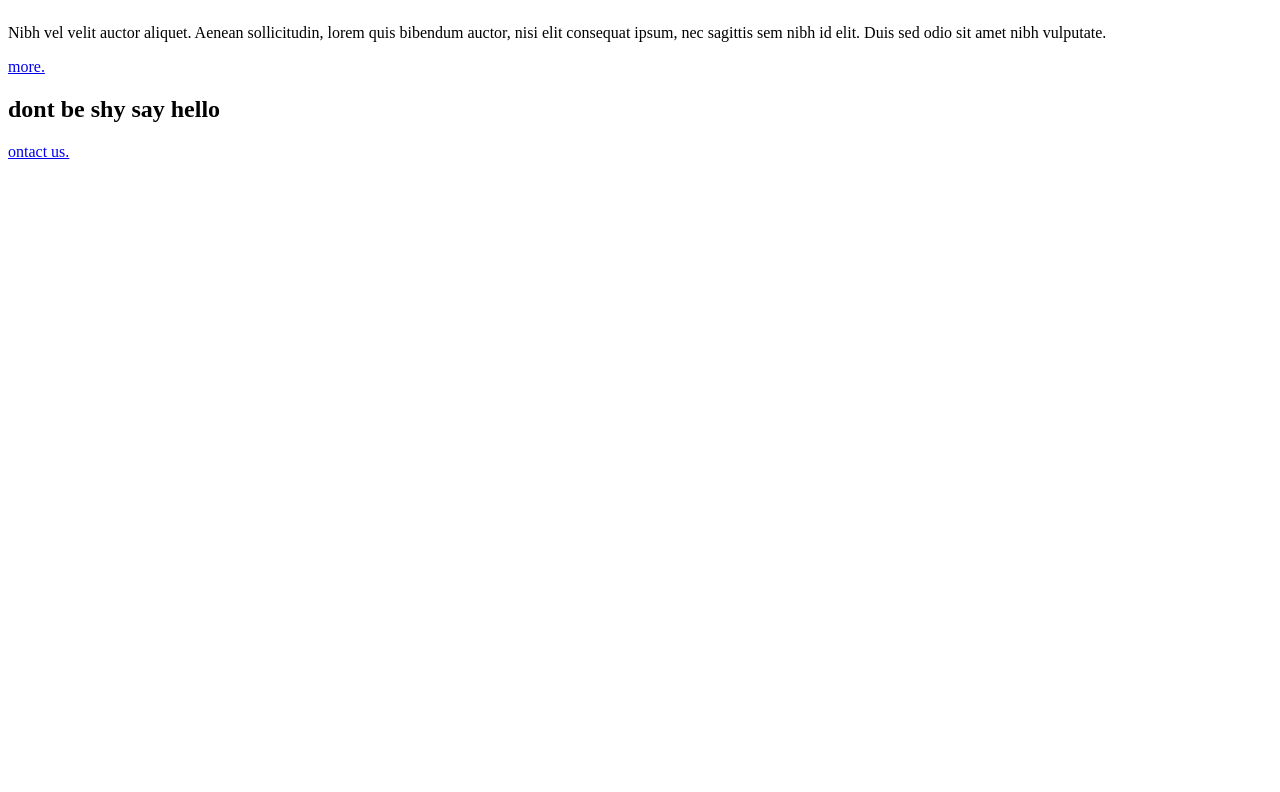
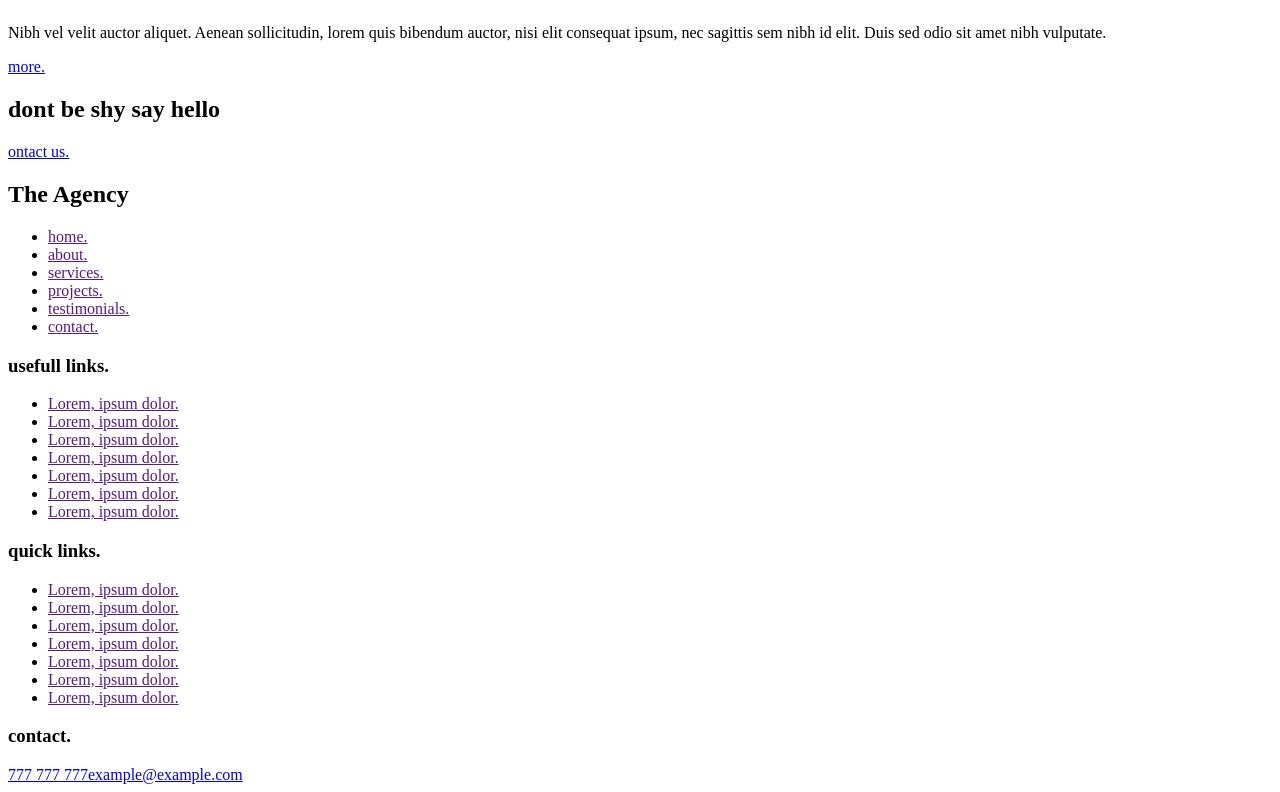
Before and after one commit to vblazek08/theagency, a Next.js app: page / in a window 1280 px wide. Shown: the part 4746-5538 px from the top of the page. Before the commit the page ends 4915 px from the top, so only its background shows below. Built offline with nearby package versions, Linux system fonts and the light colour scheme.

Commit message:
footer almost finished fixed collors

```diff
--- a/src/components/component.tsx
+++ b/src/components/component.tsx
@@ -28,7 +28,7 @@ const Component = ({
   topDividerClassName,
 }: ComponentProps) => {
   return (
-    <div className="flex flex-col items-center justify-center bg-white/0">
+    <div className="flex flex-col items-center justify-center bg-transparent">
       {showTopDivider && (
         <div className={`w-1 mt-12 h-8 bg-zinc-500 ${topDividerClassName}`} />
       )}
--- /dev/null
+++ b/src/components/footer.tsx
@@ -0,0 +1,91 @@
+import Container from "./container";
+
+const footer = () => {
+  return (
+    <Container>
+      <div className="bg-white text-black flex flex-col  justify-center pt-12 mt-12 pb-24">
+        <h2 className="font-bold text-3xsxl mb-8">The Agency</h2>
+        <ul>
+          <li>
+            <a href="">home.</a>
+          </li>
+          <li>
+            <a href="">about.</a>
+          </li>
+          <li>
+            <a href="">services.</a>
+          </li>
+          <li>
+            <a href="">projects.</a>
+          </li>
+          <li>
+            <a href="">testimonials.</a>
+          </li>
+          <li>
+            <a href="">contact.</a>
+          </li>
+        </ul>
+        <div>
+          <h3 className="text-2xl mt-4 mb-4">usefull links.</h3>
+          <ul className="flex gap-2 flex-col">
+            <li>
+              <a href="">Lorem, ipsum dolor.</a>
+            </li>
+            <li>
+              <a href="">Lorem, ipsum dolor.</a>
+            </li>
+            <li>
+              <a href="">Lorem, ipsum dolor.</a>
+            </li>
+            <li>
+              <a href="">Lorem, ipsum dolor.</a>
+            </li>
+            <li>
+              <a href="">Lorem, ipsum dolor.</a>
+            </li>
+            <li>
+              <a href="">Lorem, ipsum dolor.</a>
+            </li>
+            <li>
+              <a href="">Lorem, ipsum dolor.</a>
+            </li>
+          </ul>
+        </div>
+        <div>
+          <h3 className="text-2xl mt-4 mb-4">quick links.</h3>
+          <ul className="flex gap-2 flex-col">
+            <li>
+              <a href="">Lorem, ipsum dolor.</a>
+            </li>
+            <li>
+              <a href="">Lorem, ipsum dolor.</a>
+            </li>
+            <li>
+              <a href="">Lorem, ipsum dolor.</a>
+            </li>
+            <li>
+              <a href="">Lorem, ipsum dolor.</a>
+            </li>
+            <li>
+              <a href="">Lorem, ipsum dolor.</a>
+            </li>
+            <li>
+              <a href="">Lorem, ipsum dolor.</a>
+            </li>
+            <li>
+              <a href="">Lorem, ipsum dolor.</a>
+            </li>
+          </ul>
+        </div>
+        <div className="flex flex-col">
+          <h3 className="text-2xl mt-4 mb-4">contact.</h3>
+          <p></p>
+          <a href="tell:777 777 777"> 777 777 777</a>
+          <a href="email:example@examplle.com">example@example.com</a>
+        </div>
+      </div>
+    </Container>
+  );
+};
+
+export default footer;
--- a/src/components/homepage/about-component/card.tsx
+++ b/src/components/homepage/about-component/card.tsx
@@ -9,7 +9,7 @@ interface CardProps {
 
 const card = ({ image, position, name, about }: CardProps) => {
   return (
-    <div className="mt-16">
+    <div className="mt-16 mb-16">
       <div>
         <img src={image} alt="" />
       </div>
--- a/src/components/homepage/about-us.tsx
+++ b/src/components/homepage/about-us.tsx
@@ -3,7 +3,7 @@ import Aboutus from "./about-component/aboutus";
 
 const aboutus = () => {
   return (
-    <div className="mt-12 flex flex-col bg-zinc-800/30">
+    <div className="pt-12 flex flex-col ">
       <Container>
         <div className="bg-green-500 w-1/6 h-1"></div>
         <div>
--- a/src/components/homepage/homepage.tsx
+++ b/src/components/homepage/homepage.tsx
@@ -8,6 +8,7 @@ import Showcase from "@/components/showcase";
 import Component from "@/components/component";
 import Aboutus from "@/components/homepage/about-us"; // Adjust the path as necessary
 import { Copse } from "next/font/google";
+import Footer from "../footer";
 const HomePage = () => {
   return (
     <div>
@@ -40,6 +41,7 @@ const HomePage = () => {
         />
       </Container>
       <div className="bg-zinc-800/30">
+        <Container>
           <Services />
           <Showcase />
           <Component
@@ -49,7 +51,8 @@ const HomePage = () => {
             showBottomDivider={false}
           />
           <Aboutus />
-        <Container>
+        </Container>
+      </div>
       <Component
         showBottomDivider={false}
         showBottomHeading={false}
@@ -57,7 +60,8 @@ const HomePage = () => {
         buttontext="ontact us."
         topheadingtext="dont be shy say hello"
       />
-        </Container>
+      <div className="bg-white">
+        <Footer />
       </div>
     </div>
   );
--- a/src/components/homepage/services.tsx
+++ b/src/components/homepage/services.tsx
@@ -2,7 +2,7 @@ import Container from "../container";
 import List from "../list";
 const Services = () => {
   return (
-    <div className="flex flex-col items-center justify-center pt-12 bg-zinc-800/30">
+    <div className="flex flex-col items-center justify-center pt-12 ">
       <Container>
         <h3 className="font-extrabold text-2xl">all services</h3>
       </Container>
--- a/src/components/list.tsx
+++ b/src/components/list.tsx
@@ -6,8 +6,8 @@ const List = ({ array }: ListProps) => {
   return (
     <div className="flex flex-col items-start justify-center mt-8">
       <ul>
-        {array.map((item) => (
-          <li key={item} className="flex items-center ">
+        {array.map((item, index) => (
+          <li key={index} className="flex items-center">
             <span className="scale-50 material-symbols-outlined text-white">
               arrow_forward_ios
             </span>
--- a/src/components/showcase.tsx
+++ b/src/components/showcase.tsx
@@ -3,7 +3,7 @@ import LogoShow from "./logo-show";
 
 const showcase = () => {
   return (
-    <div className="pt-12 flex flex-col items-center justify-center bg-zinc-800/30">
+    <div className="pt-12 flex flex-col items-center justify-center ">
       <div className="bg-green-600 h-2 w-1/6"></div>
       <div className="mt-8">
         <h2 className="font-extrabold text-4xl">latest work.</h2>
```
Lines whose indentation alone changed are shown as unchanged.
